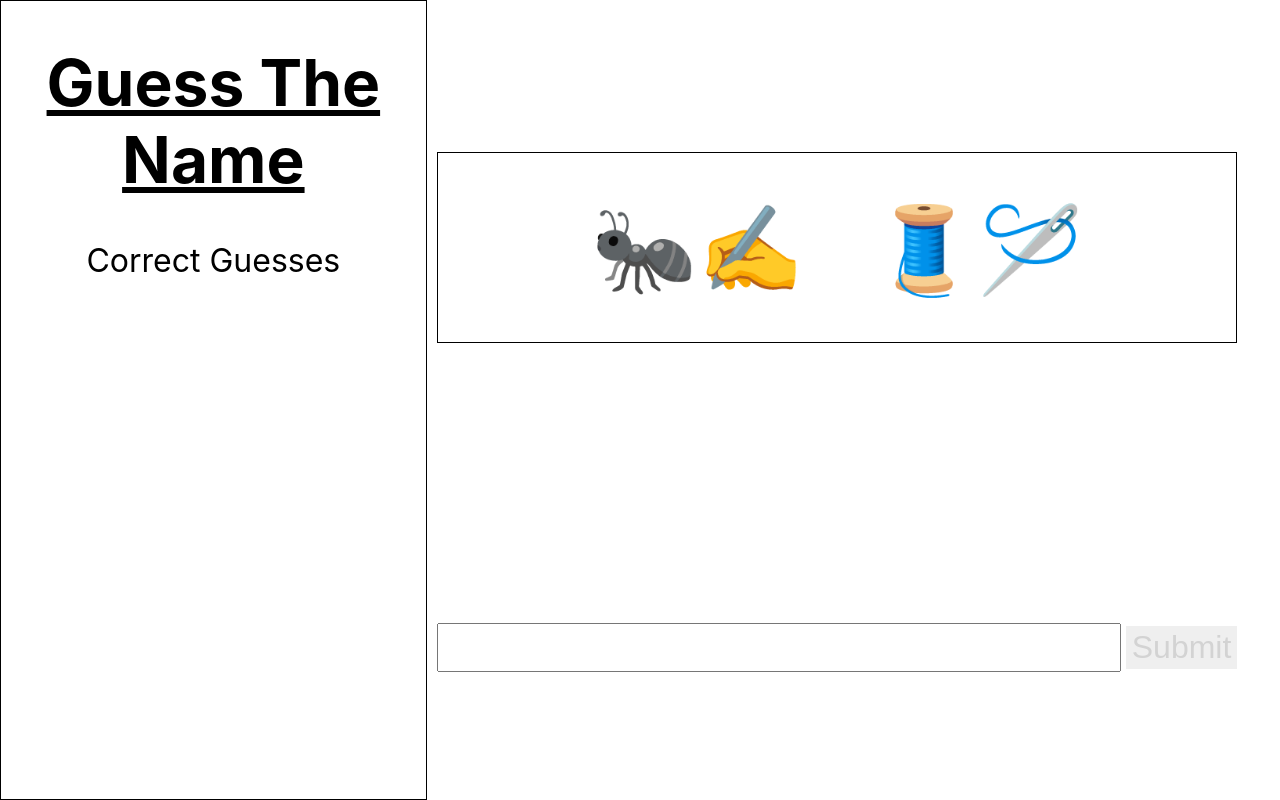
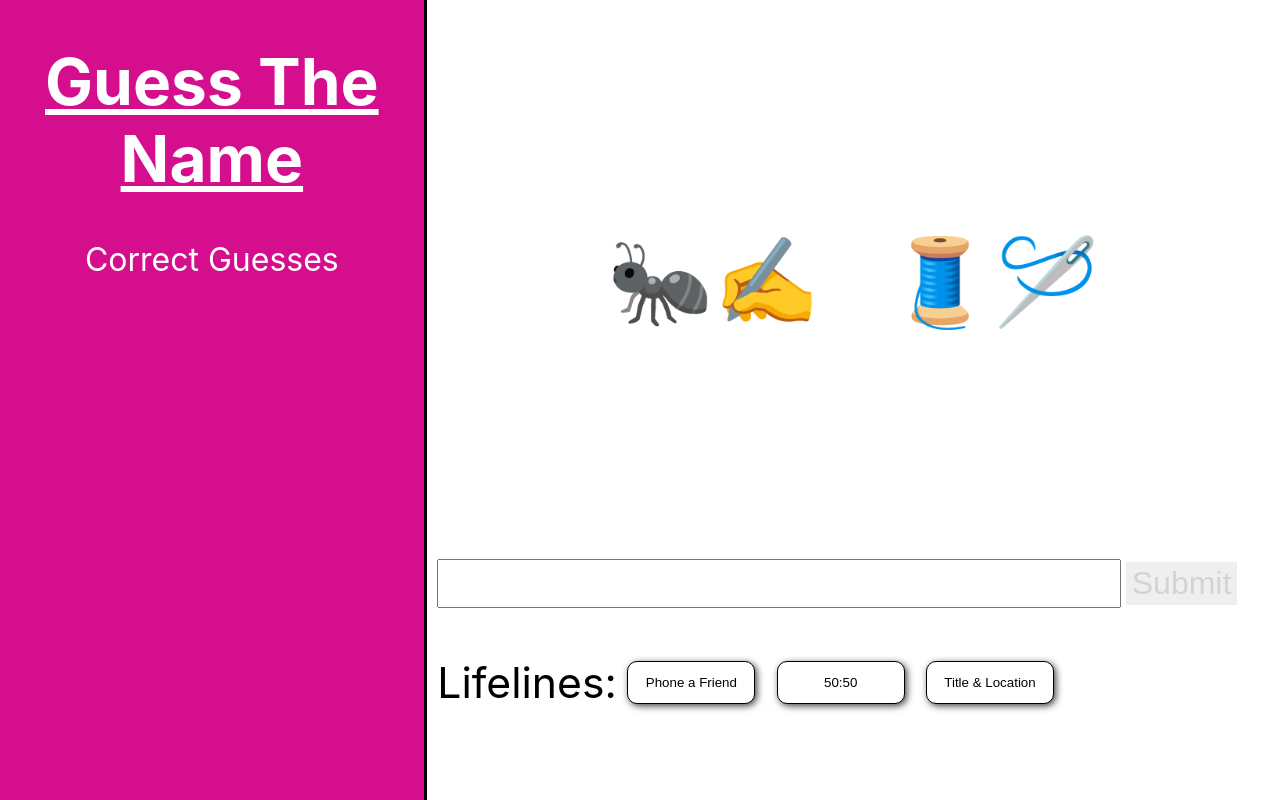
Before and after one commit to wijohnst/emodle, a React (Create React App) app: page / in a window 1280 px wide. Built offline with nearby package versions, Linux system fonts and the light colour scheme.

Commit message:
misc changes

```diff
--- a/src/App.styles.ts
+++ b/src/App.styles.ts
@@ -1,4 +1,5 @@
 // Global Imports
+import { executeReducerBuilderCallback } from "@reduxjs/toolkit/dist/mapBuilders";
 import styled from "styled-components";
 
 export const AppWrapper = styled.div`
@@ -19,7 +20,9 @@ export const DisplayControlsWrapper = styled.div`
 `;
 export const NamesPanelWrapper = styled.div`
   overflow: scroll;
-  border: solid thin black;
+  background-color: #d40e8c;
+  color: white;
+  border-right: solid black;
 `;
 
 export const NamesDisplayWrapper = styled.div`
@@ -27,13 +30,8 @@ export const NamesDisplayWrapper = styled.div`
   display: flex;
   jusitfy-content: center;
   align-items: center;
-  padding: 0 1rem 3rem 0.25rem;
 `;
 
 export const GameControlsWrapper = styled.div`
-  display: flex;
-  flex-direction: row;
-  jusitfy-content: center;
-  align-items: center;
   padding: 0 1rem 3rem 0.25rem;
 `;
--- a/src/App.tsx
+++ b/src/App.tsx
@@ -3,6 +3,10 @@ import React from "react";
 import NameDisplay from "./NamesDisplay/NameDisplay";
 import NamesPanel from "./NamesPanel/NamesPanel";
 import GameControls from "./GameControls/GameControls";
+import Lifelines from "./GameControls/Lifelines";
+
+import { useAppSelector } from "./app/hooks";
+import { selectShouldShowLastScreen } from "./features/game/gameSlice";
 
 import "./App.css";
 import {
@@ -17,6 +21,8 @@ import {
 type Props = {};
 
 const App = (props: Props) => {
+  const isLastScreen = useAppSelector(selectShouldShowLastScreen);
+
   return (
     <AppWrapper>
       <NamesPanelWrapper>
@@ -27,9 +33,14 @@ const App = (props: Props) => {
         <NamesDisplayWrapper>
           <NameDisplay />
         </NamesDisplayWrapper>
-        <GameControlsWrapper>
-          <GameControls />
-        </GameControlsWrapper>
+        {!isLastScreen && (
+          <>
+            <GameControlsWrapper>
+              <GameControls />
+            </GameControlsWrapper>
+            <Lifelines />
+          </>
+        )}
       </DisplayControlsWrapper>
     </AppWrapper>
   );
--- a/src/GameControls/GameControls.style.ts
+++ b/src/GameControls/GameControls.style.ts
@@ -35,3 +35,23 @@ export const OtherButton = styled.button`
     cursor: pointer;
   }
 `;
+
+export const FiftyFiftyLifeline = styled.div`
+  margin: 1rem 0 0 0;
+  display: flex;
+  flex-direction: row;
+  jusitfy-content: center;
+  align-items: center;
+`;
+
+export const AnswerSubmit = styled.div`
+  display: flex;
+  jusitfy-content: center;
+  align-items: center;
+`;
+
+export const LifelineName = styled.span`
+  margin: 0 1rem 0 1rem;
+`;
+
+export const Title = styled.span``;
--- a/src/GameControls/GameControls.tsx
+++ b/src/GameControls/GameControls.tsx
@@ -1,5 +1,13 @@
 import React from "react";
-import { AnswerInput, SubmitButton, OtherButton } from "./GameControls.style";
+import {
+  AnswerInput,
+  SubmitButton,
+  OtherButton,
+  FiftyFiftyLifeline,
+  AnswerSubmit,
+  LifelineName,
+  Title,
+} from "./GameControls.style";
 
 import { useAppSelector, useAppDispatch } from "../app/hooks";
 
@@ -10,6 +18,11 @@ import {
   addCorrectlyAnsweredName,
   incrementCurrentQuestionIndex,
   updateShouldShowLastScreen,
+  selectIs5050selected,
+  updateIs5050selected,
+  selectCorrectlyAnsweredNames,
+  selectIsTitleLocationSelected,
+  updateIsTitleLocationSelected,
 } from "../features/game/gameSlice";
 
 import { CurrentQuestionStatus } from "../sharedTypes";
@@ -26,6 +39,9 @@ const GameControls = (props: Props) => {
   const [isIncorrect, setIsIncorrect] = React.useState(false);
 
   const currentQuestionIndex = useAppSelector(selectCurrentQuestionIndex);
+  const is5050Selected = useAppSelector(selectIs5050selected);
+  const isTitleLocationSelected = useAppSelector(selectIsTitleLocationSelected);
+  const answeredNames = useAppSelector(selectCorrectlyAnsweredNames);
 
   const isDisabled = React.useMemo(() => {
     return answer === "";
@@ -63,6 +79,8 @@ const GameControls = (props: Props) => {
     setIsIncorrect(false);
     setAnswer("");
     dispatch(resetCurrentQuestionStatus());
+    dispatch(updateIs5050selected(false));
+    dispatch(updateIsTitleLocationSelected(false));
   };
 
   const handleNext = (): void => {
@@ -70,8 +88,23 @@ const GameControls = (props: Props) => {
     dispatch(incrementCurrentQuestionIndex());
   };
 
+  const getRandomName = (): string => {
+    const correctName = `${GameData.names[currentQuestionIndex].firstName} ${GameData.names[currentQuestionIndex].lastName}`;
+    const incorrectNames = GameData.names.filter((name) => {
+      return (
+        `${name.firstName} ${name.lastName}` !== correctName &&
+        !answeredNames.includes(`${name.firstName} ${name.lastName}`)
+      );
+    });
+
+    return `${incorrectNames[incorrectNames.length - 1].firstName} ${
+      incorrectNames[incorrectNames.length - 1].lastName
+    }`;
+  };
+
   return (
     <>
+      <AnswerSubmit>
         <AnswerInput
           type="text"
           name="answer"
@@ -98,6 +131,18 @@ const GameControls = (props: Props) => {
             Finish?{" "}
           </OtherButton>
         )}
+      </AnswerSubmit>
+      {is5050Selected && (
+        <FiftyFiftyLifeline>
+          <LifelineName>{`${GameData.names[currentQuestionIndex].firstName} ${GameData.names[currentQuestionIndex].lastName}`}</LifelineName>
+          <LifelineName>{getRandomName()}</LifelineName>
+        </FiftyFiftyLifeline>
+      )}
+      {isTitleLocationSelected && (
+        <FiftyFiftyLifeline>
+          <Title>{`${GameData.names[currentQuestionIndex].title}`}</Title>
+        </FiftyFiftyLifeline>
+      )}
     </>
   );
 };
--- /dev/null
+++ b/src/GameControls/Lifelines.style.ts
@@ -0,0 +1,28 @@
+// Global Imports
+import styled from "styled-components";
+
+export const LifelinesWrapper = styled.div`
+  display: flex;
+  flex-direction: row;
+  jusitfy-content: center;
+  align-items: center;
+  position: relative;
+  bottom: 2rem;
+  margin: 0 0 0 0.25rem;
+`;
+
+export const Lifeline = styled.button<{
+  isUsed: boolean;
+}>`
+  background-color: ${(props) => (props.isUsed ? "lightgrey" : "white")};
+  height: 1rem;
+  width: 3rem;
+  margin: 0.25rem;
+  text-decoration: none;
+  text-decoration-line: ${(props) => (props.isUsed ? "line-through" : "none")};
+  border: solid thin black;
+  border-color: ${(props) => (props.isUsed ? "grey" : "black")};
+  border-radius: 10px;
+  box-shadow: ${(props) =>
+    props.isUsed ? "none" : "2px 2px 7px rgba(0,0,0,.75)"};
+`;
--- /dev/null
+++ b/src/GameControls/Lifelines.tsx
@@ -0,0 +1,71 @@
+import React from "react";
+
+import { LifelinesWrapper, Lifeline } from "./Lifelines.style";
+import { useAppSelector, useAppDispatch } from "../app/hooks";
+
+import {
+  selectLifelinesUsed,
+  updateLifelinesUsed,
+  updateIs5050selected,
+  updateIsTitleLocationSelected,
+} from "../features/game/gameSlice";
+
+type Props = {};
+
+const Lifelines = (props: Props) => {
+  const lifelinesUsed = useAppSelector(selectLifelinesUsed);
+  const dispatch = useAppDispatch();
+  const LifelinesTextEnum = {
+    PHONE: "Phone a Friend",
+    FIFTYFIFTY: "50:50",
+    TITLELOCATION: "Title / Location",
+  };
+
+  const handle5050Click = (): void => {
+    dispatch(updateLifelinesUsed(LifelinesTextEnum.FIFTYFIFTY));
+    dispatch(updateIs5050selected(true));
+  };
+
+  const handleTitleLocationClick = (): void => {
+    dispatch(updateLifelinesUsed(LifelinesTextEnum.TITLELOCATION));
+    dispatch(updateIsTitleLocationSelected(true));
+  };
+
+  return (
+    <LifelinesWrapper>
+      <span>Lifelines:</span>
+      <Lifeline
+        isUsed={lifelinesUsed.includes(LifelinesTextEnum.PHONE)}
+        onClick={() =>
+          lifelinesUsed.includes(LifelinesTextEnum.PHONE)
+            ? {}
+            : dispatch(updateLifelinesUsed("Phone a Friend"))
+        }
+      >
+        Phone a Friend
+      </Lifeline>
+      <Lifeline
+        isUsed={lifelinesUsed.includes(LifelinesTextEnum.FIFTYFIFTY)}
+        onClick={() =>
+          lifelinesUsed.includes(LifelinesTextEnum.FIFTYFIFTY)
+            ? {}
+            : handle5050Click()
+        }
+      >
+        50:50
+      </Lifeline>
+      <Lifeline
+        isUsed={lifelinesUsed.includes(LifelinesTextEnum.TITLELOCATION)}
+        onClick={() =>
+          lifelinesUsed.includes(LifelinesTextEnum.TITLELOCATION)
+            ? {}
+            : handleTitleLocationClick()
+        }
+      >
+        Title & Location
+      </Lifeline>
+    </LifelinesWrapper>
+  );
+};
+
+export default Lifelines;
--- a/src/NamesDisplay/LastScreen/LastScreen.style.ts
+++ b/src/NamesDisplay/LastScreen/LastScreen.style.ts
@@ -5,21 +5,28 @@ export const LastScreenWrapper = styled.div`
   display: flex;
   flex-direction: column;
   min-width: 100%;
-  margin: 0 0 0 1rem;
+  padding: 0 0 0 1rem;
+  color: black;
 `;
 
 export const Heading = styled.span`
   font-weight: 800;
   font-size: 2rem;
   margin: 0 0 1rem 0;
+  color: #d40e8c;
 `;
 export const Subheading = styled.span`
   margin: 0 0 0 0;
+  position: relative;
+  top: -0.75rem;
 `;
 
 export const NamesList = styled.div`
   display: flex;
   flex-flow: column nowrap;
+  position: relative;
+  top: -0.75rem;
+  /* margin: 0 0 1rem 0; */
 `;
 
 export const NameItem = styled.div`
@@ -38,3 +45,10 @@ export const TitleSpan = styled.span`
   margin: 0 0 0 0.5rem;
   font-style: italic;
 `;
+
+export const EndingNote = styled.p`
+  font-size: 0.5rem;
+  margin: 0 0 1rem 1rem;
+  width: 50%;
+  font-style: italic;
+`;
--- a/src/NamesDisplay/LastScreen/LastScreen.tsx
+++ b/src/NamesDisplay/LastScreen/LastScreen.tsx
@@ -15,6 +15,7 @@ import {
   TitleSpan,
   Subheading,
   Heading,
+  EndingNote,
 } from "./LastScreen.style";
 
 type Props = {};
@@ -38,6 +39,10 @@ const LastScreen = (props: Props) => {
           </NameItem>
         ))}
       </NamesList>
+      <EndingNote>
+        Andrew, We are so happy to have you on the team! We know you're going to
+        do big things! - The Modern Apps UX Practice
+      </EndingNote>
     </LastScreenWrapper>
   );
 };
--- a/src/NamesDisplay/NameDisplay.style.ts
+++ b/src/NamesDisplay/NameDisplay.style.ts
@@ -2,7 +2,6 @@
 import styled from "styled-components";
 
 export const GlyphsWrapper = styled.div`
-  border: solid thin black;
   width: 100%;
   display: flex;
   justify-content: center;
--- a/src/features/game/gameSlice.ts
+++ b/src/features/game/gameSlice.ts
@@ -7,6 +7,9 @@ export interface GameState {
   correctlyAnsweredNames: string[];
   isLastQuestion: boolean;
   shouldShowEndScreen: boolean;
+  lifelinesUsed: string[];
+  is5050Selected: boolean;
+  isTitleLocationSelected: boolean;
 }
 
 const initialState: GameState = {
@@ -15,6 +18,9 @@ const initialState: GameState = {
   correctlyAnsweredNames: [],
   isLastQuestion: false,
   shouldShowEndScreen: false,
+  lifelinesUsed: [],
+  is5050Selected: false,
+  isTitleLocationSelected: false,
 };
 
 export const gameSlice = createSlice({
@@ -39,6 +45,15 @@ export const gameSlice = createSlice({
     updateShouldShowLastScreen: (state) => {
       state.shouldShowEndScreen = !state.shouldShowEndScreen;
     },
+    updateLifelinesUsed: (state, action) => {
+      state.lifelinesUsed.push(action.payload);
+    },
+    updateIs5050selected: (state, action) => {
+      state.is5050Selected = action.payload;
+    },
+    updateIsTitleLocationSelected: (state, action) => {
+      state.isTitleLocationSelected = action.payload;
+    },
   },
 });
 
@@ -49,6 +64,9 @@ export const {
   incrementCurrentQuestionIndex,
   updateIsLastQuestion,
   updateShouldShowLastScreen,
+  updateLifelinesUsed,
+  updateIs5050selected,
+  updateIsTitleLocationSelected,
 } = gameSlice.actions;
 
 export const selectCurrentQuestionIndex = (state: RootState) =>
@@ -66,4 +84,13 @@ export const selectIsLastQuestion = (state: RootState) =>
 export const selectShouldShowLastScreen = (state: RootState) =>
   state.game.shouldShowEndScreen;
 
+export const selectLifelinesUsed = (state: RootState) =>
+  state.game.lifelinesUsed;
+
+export const selectIs5050selected = (state: RootState) =>
+  state.game.is5050Selected;
+
+export const selectIsTitleLocationSelected = (state: RootState) =>
+  state.game.isTitleLocationSelected;
+
 export default gameSlice.reducer;
```
Also changed, not shown: src/game.json (+9 -2 lines). Lines whose indentation alone changed are shown as unchanged.
